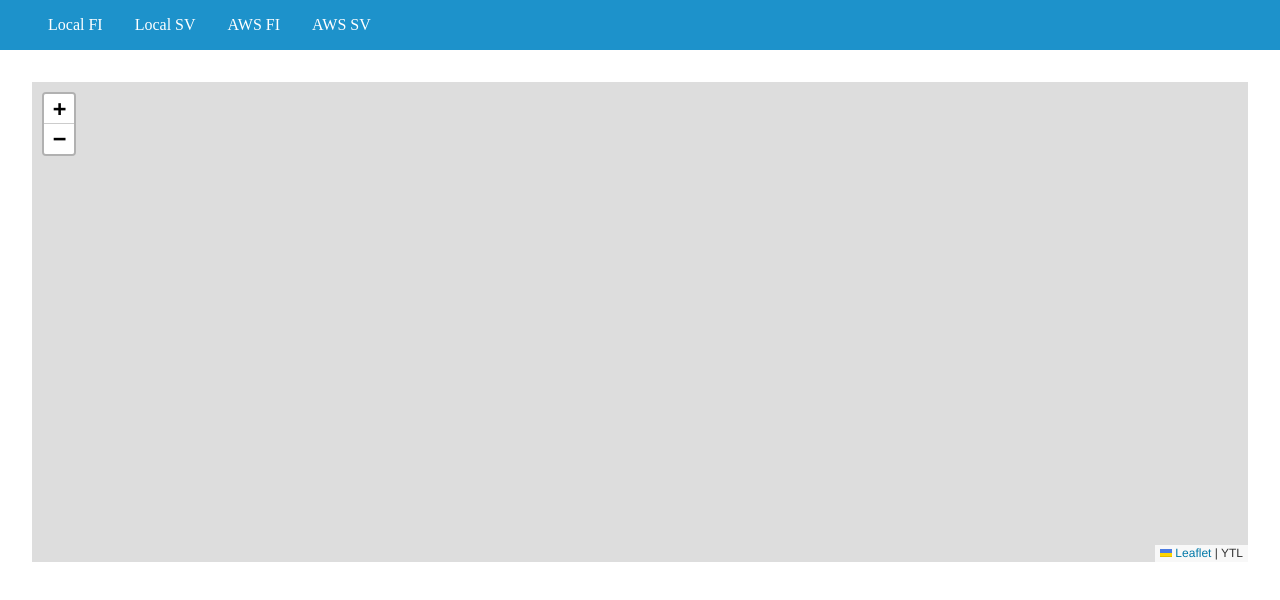
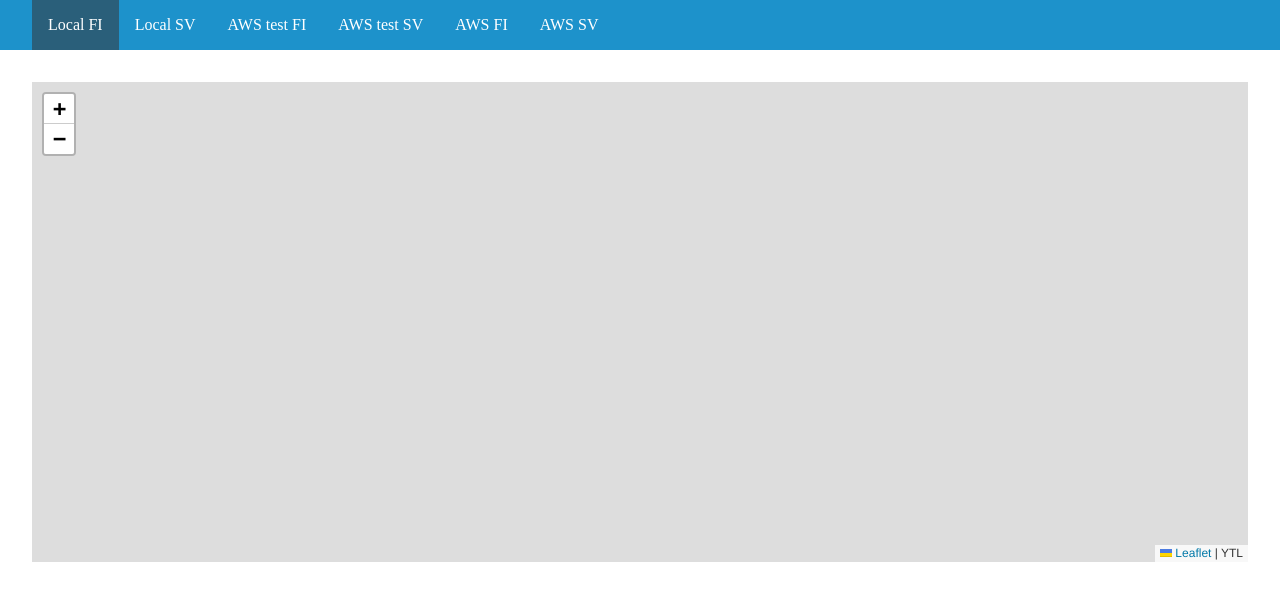
Before and after one commit to digabi/maps, a website built with webpack: page public/index.html in a window 1280 px wide. Built offline with nearby package versions, Linux system fonts and the light colour scheme; files whose address does not match are found by name.

Commit message:
Add aws test environment

```diff
--- a/public/index.html
+++ b/public/index.html
@@ -7,8 +7,10 @@
 
   <body>
     <nav>
-      <a href="#local-fi">Local FI</a>
+      <a href="#local-fi" class="active">Local FI</a>
       <a href="#local-sv">Local SV</a>
+      <a href="#aws-fi-test">AWS test FI</a>
+      <a href="#aws-sv-test">AWS test SV</a>
       <a href="#aws-fi">AWS FI</a>
       <a href="#aws-sv">AWS SV</a>
     </nav>
--- a/public/index.ts
+++ b/public/index.ts
@@ -1,5 +1,5 @@
 import * as leaflet from 'leaflet'
-
+import * as path from 'path'
 import { createMap } from '../src/index'
 
 import 'leaflet/dist/leaflet.css'
@@ -10,12 +10,19 @@ interface MapUrls {
 }
 
 ;(() => {
-  const awsUrl = 'https://s3.eu-north-1.amazonaws.com/maptiles-cheat.abitti.fi-cheat.abitti-prod'
+  if (!location.hash) location.hash = 'local-fi'
+
+  const worldMapFi = '/world/fi/{z}/{x}/{y}.png'
+  const worldMapSv = '/world/sv/{z}/{x}/{y}.png'
+  const awsTest = 'https://s3.eu-north-1.amazonaws.com/maptiles-cheat.abitti.fi-cheat.abitti-test'
+  const awsProd = 'https://s3.eu-north-1.amazonaws.com/maptiles-cheat.abitti.fi-cheat.abitti-prod'
   const maps: MapUrls = {
-    '#local-fi': '/world/fi/{z}/{x}/{y}.png',
-    '#local-sv': '/world/sv/{z}/{x}/{y}.png',
-    '#aws-fi': `${awsUrl}/world/fi/{z}/{x}/{y}.png`,
-    '#aws-sv': `${awsUrl}/world/sv/{z}/{x}/{y}.png`
+    '#local-fi': worldMapFi,
+    '#local-sv': worldMapSv,
+    '#aws-fi': path.join(awsProd, worldMapFi),
+    '#aws-sv': path.join(awsProd, worldMapSv),
+    '#aws-fi-test': path.join(awsTest, worldMapFi),
+    '#aws-sv-test': path.join(awsTest, worldMapSv)
   }
 
   const mapContainer = document.getElementById('map-container')
--- a/tsconfig.json
+++ b/tsconfig.json
@@ -1,5 +1,5 @@
 {
-  "include": ["src"],
+  "include": ["src", "public"],
   "compilerOptions": {
     "outDir": "dist",
     "sourceMap": true,
```
